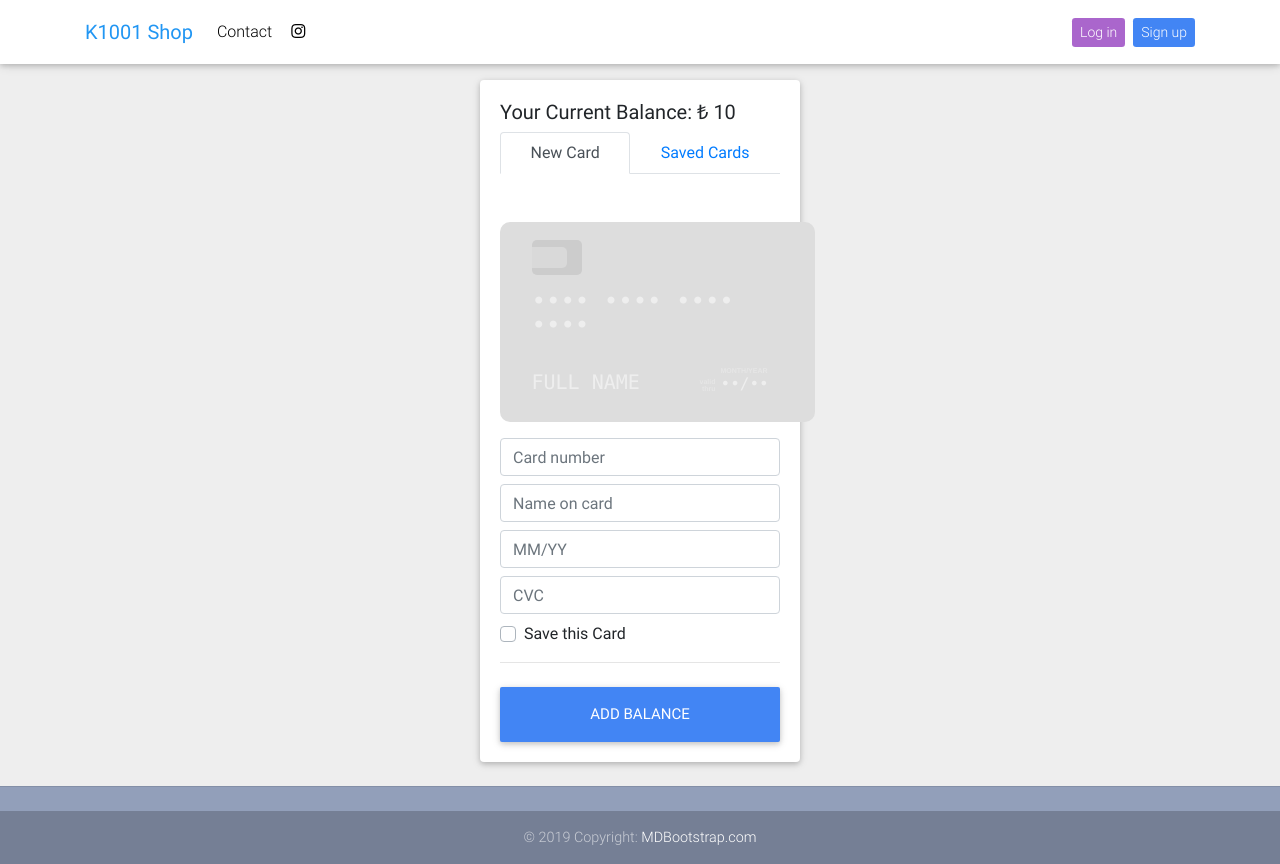
After one commit to ahmet-kilic/K1001Shop, a Django app: template templates/wallet.html in a window 1280 px wide. The commit adds this page. Run offline with Django 3.2, Linux system fonts and the light colour scheme; the template is opened without the code that fills it: most values are stand-ins (such as "Sample title", 1, 10 or a date in 2020); some libraries are stand-ins or nearby versions.

Commit message:
wallet and checkout finished

```diff
--- a/K1001Shop/urls.py
+++ b/K1001Shop/urls.py
@@ -66,5 +66,6 @@ urlpatterns = [
     path('checkout/', views.CheckoutView.as_view(), name='checkout'),
     path('orders/', views.OrdersView.as_view(), name='orders'),
     path('orders/refund/<int:pk>/', views.RefundView.as_view(), name='refund'),
+    path('wallet/', views.BalanceView.as_view(), name='wallet'),
     path('<slug:slug>/', views.HomeView.as_view(), name='category_home' ), # Problem in here
 ] + static(settings.MEDIA_URL, document_root=settings.MEDIA_ROOT)
--- a/accounts/views.py
+++ b/accounts/views.py
@@ -35,6 +35,9 @@ class CustomLoginView(LoginView):
         except ObjectDoesNotExist:
             order = None
             self.request.session['items_total'] = 0
+
+        wallet = Balance.objects.get(user=form.get_user())
+        self.request.session['balance'] = str(wallet.balance)
 
         return HttpResponseRedirect(self.get_success_url())
 
--- a/templates/includes/navbar.html
+++ b/templates/includes/navbar.html
@@ -33,6 +33,12 @@
         {% if user.is_authenticated %}
           <ul class="navbar-nav nav-flex-icons">
             <li class="nav-item">
+              <a class="nav-link waves-effect" href="{% url 'wallet' %}">
+                <i class="fas fa-wallet"></i>
+                <span class="clearfix d-none d-sm-inline-block"> ₺ {{ request.session.balance }} </span>
+              </a>
+            </li>
+            <li class="nav-item">
               <a class="nav-link waves-effect" href="{% url 'cart' %}">
                 <span class="badge red z-depth-1 mr-1"> {{ request.session.items_total }} </span>
                 <i class="fas fa-shopping-cart"></i>
--- /dev/null
+++ b/templates/wallet.html
@@ -0,0 +1,103 @@
+{% extends 'base.html' %}
+
+{% block content %}
+{% include 'includes/navbar.html' %}
+
+<body class="grey lighten-3">
+
+<!--Card-->
+
+
+          <div class="card w-25 mx-auto">
+
+            <!--Card content-->
+            <form method="POST" class="needs-validation card-body" novalidate>
+              {% csrf_token %}
+              <!--Grid row-->
+
+              <h5> Your Current Balance: ₺ {{ wallet.balance }} </h5>
+              {% include 'includes/form.html' %}
+
+              <nav>
+                <div class="nav nav-tabs nav-fill" id="nav-tab" role="tablist">
+                  <a class="nav-item nav-link active" id="nav-newcard-tab" data-toggle="tab" href="#nav-newcard" role="tab" aria-controls="nav-newcard">New Card</a>
+                  <a class="nav-item nav-link" id="nav-cards-tab" data-toggle="tab" href="#nav-cards" role="tab" aria-controls="nav-cards">Saved Cards</a>
+                </div>
+              </nav>
+              <div class="tab-content" id="nav-tabContent">
+                <div class="tab-pane fade show active" id="nav-newcard" role="tabpanel" aria-labelledby="nav-newcard-tab">
+                  <div class="card-wrapper mt-5"></div>
+
+                  <div class="form-container active">
+                      <input placeholder="Card number" type="tel" name="number" class="mt-3 form-control unknown jp-card-invalid">
+                      <input placeholder="Name on card" type="text" name="name" class="mt-2 form-control jp-card-valid">
+                      <input placeholder="MM/YY" type="tel" name="expiry" class="mt-2 form-control">
+                      <input placeholder="CVC" type="number" name="cvc" class="mt-2 form-control">
+                  </div>
+
+
+                  <div class="custom-control custom-checkbox mt-2">
+                    <input type="checkbox" class="custom-control-input" id="save-info" name="save">
+                    <label class="custom-control-label" for="save-info">Save this Card</label>
+                  </div>
+                  <hr class="mb-4">
+                  <button class="btn btn-primary btn-lg btn-block" name="newcard" type="submit">Add Balance</button>
+
+                </div>
+                <div class="tab-pane fade" id="nav-cards" role="tabpanel" aria-labelledby="nav-cards-tab">
+                {% if cards %}
+                    <div class="frb-group">
+
+                      {% for card in cards %}
+                      <div class="frb frb-primary">
+                        <input type="radio" id="radio-button-{{card.pk}}" name="radio-button" value="{{card.pk}}">
+                        <label for="radio-button-{{card.pk}}">
+                          <span class="frb-title">**** **** **** {{ card.number|slice:"15:21" }}</span>
+                          <i class="float-right far fa-credit-card fa-3x mr-3 mt-2"></i>
+                          </br>
+                          <span class="frb-description"> Expiry Date: {{ card.expiry }}</span>
+                        </label>
+                      </div>
+                      {% endfor %}
+
+
+                    </div>
+                  <button class="btn btn-secondary" name="deletecard" type="submit">Delete Selected Card</button>
+
+                  <hr class="mb-4">
+                  <button class="btn btn-primary btn-lg btn-block" name="savedcard" type="submit">Add Balance</button>
+                {% else %}
+                <div> You do not have any saved cards. Please try other options. </div>
+                {% endif %}
+
+                </div>
+
+              </div>
+
+
+			<!-- CHECKBOX BUTTON BLOCK -->
+
+
+
+            </form>
+
+          </div>
+          <!--/.Card-->
+    </div>
+</body>
+
+
+<script type="text/javascript">
+  // jQuery
+  $('form').card({
+    container: '.card-wrapper'
+  });
+
+  // Vanilla JavaScript
+  new Card({
+    form: document.querySelector('form'),
+    container: '.card-wrapper'
+  });
+</script>
+
+{% endblock %}
```
Also changed, not shown: store/forms.py (+7 -2 lines), store/views.py (+89 -15 lines), templates/checkout.html (+17 -1 lines).
